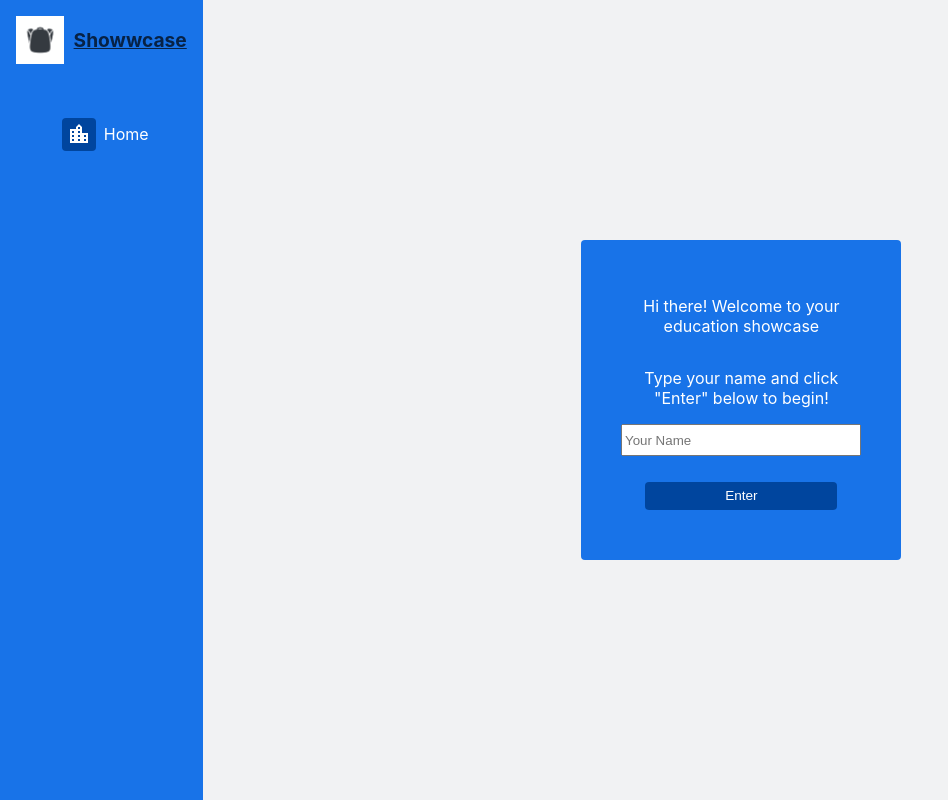
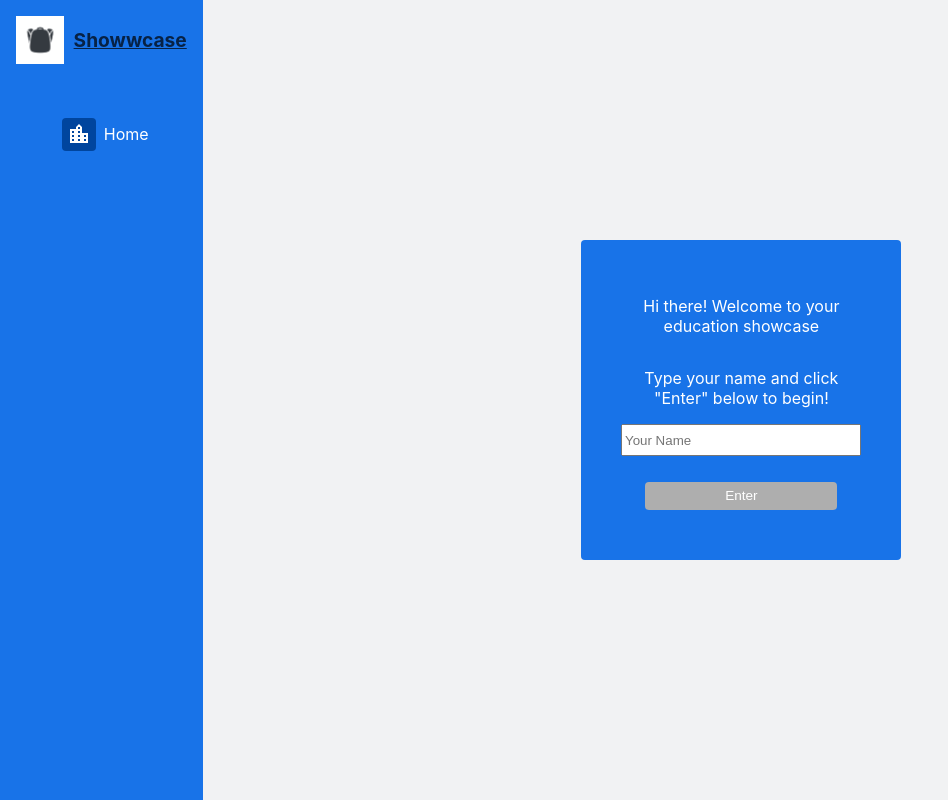
Before and after one commit to sumitfsd/showwcase-react-challenge, a React (Create React App) app: page / in a window 1280 px wide. Shown: the whole page, without its empty margins (0-948 px from the left). Built offline with nearby package versions, Linux system fonts and the light colour scheme.

Commit message:
Add light grey color

```diff
--- a/src/containers/Homepage/Homepage.jsx
+++ b/src/containers/Homepage/Homepage.jsx
@@ -30,7 +30,7 @@ function Homepage({ setUserName, history }) {
           <p>Type your name and click "Enter" below to begin!</p>
           <Input
             value={name}
-            onChange={(event) => setName(event.target.value)}
+            onChange={(event) => {setName(event.target.value);console.log(event.target.value)}}
             placeholder={'Your Name'}
           />
           <StyledButton
--- a/src/containers/Homepage/Homepage.styled.jsx
+++ b/src/containers/Homepage/Homepage.styled.jsx
@@ -33,6 +33,7 @@ export const StyledButton = styled(Button)`
   margin-top: calc(${theme.sizingUnit} * 1.6);
   width: calc(${theme.sizingUnit} * 12);
   align-self: center;
+  background-color: ${theme.greyLight};
 `
 export const Input =  styled.input`
   height: ${theme.inputHeight};
--- a/src/styles/theme.js
+++ b/src/styles/theme.js
@@ -13,6 +13,7 @@ const theme = {
   green: 'green',
   red: 'red',
   lightRed: lighten(0.15, 'red'),
+  greyLight: lighten(0.2, '#7b7b7b'),
 
   text: darken(0.2, '#1050a2'),
   success: 'green',
```
